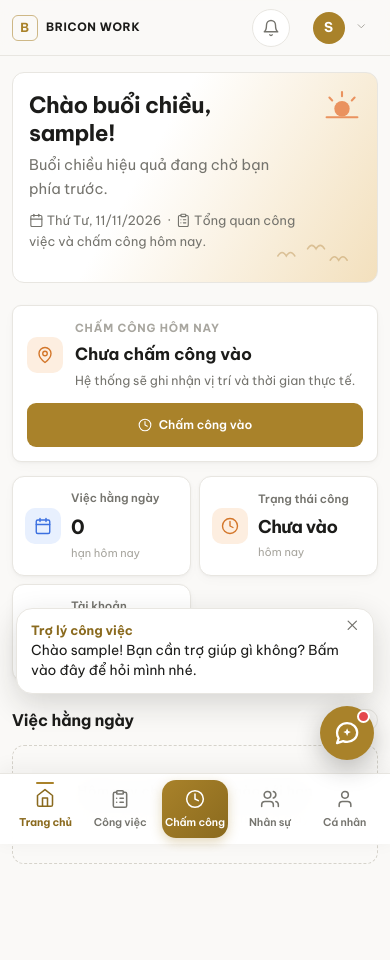
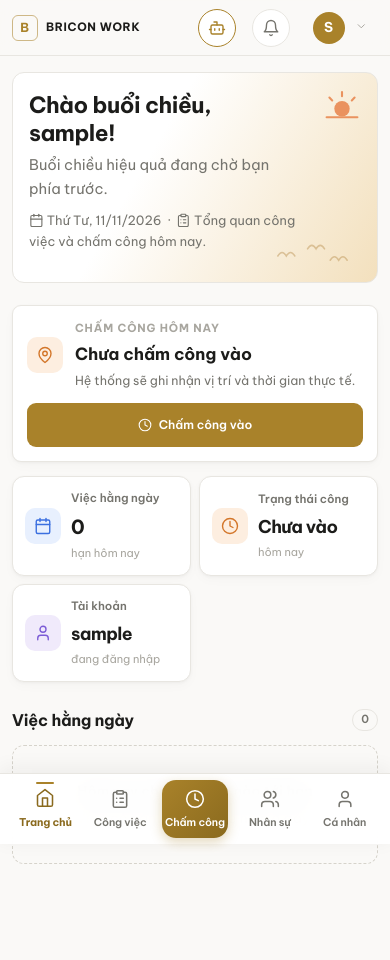
Before and after one commit to VuHoangITer/bricon_work, a Flask app: page / in a window 390 px wide. Run offline with Flask 3, Linux system fonts and the light colour scheme; the visitor is signed in with stand-in values (Sample User, id 1); data that the repository does not hold is empty; parts of the project's set-up code (start-up, migrations or seed data) failed here and were passed over.

Commit message:
Điện thoại: chuyển Trợ lý AI lên thanh đầu trang, bỏ bong bóng nổi

```diff
--- a/static/css/style.css
+++ b/static/css/style.css
@@ -664,6 +664,10 @@ input[readonly] { background:#f6f5f2; color:var(--muc-mo); }
 
 .topbar-chuong { width:38px; height:38px; display:grid; place-items:center; border-radius:50%; border:1px solid var(--vien); background:#fff; color:var(--muc-mo); font-size:1rem; transition:.15s ease; }
 .topbar-chuong .ic { width:18px; height:18px; vertical-align:0; }
+.topbar-ai { display:none; align-items:center; gap:6px; height:38px; padding:0 12px 0 4px; border-radius:19px; border:1px solid var(--vien); background:#fff; color:var(--muc); font:inherit; font-size:.78rem; font-weight:700; cursor:pointer; white-space:nowrap; }
+.topbar-ai img { width:30px; height:30px; border-radius:50%; object-fit:cover; background:#111; }
+.topbar-ai .ic { width:18px; height:18px; margin-left:6px; color:var(--chinh); }
+@media (max-width: 430px) { .topbar-ai { padding:3px; border-color:var(--chinh); } .topbar-ai span { display:none; } .topbar-ai .ic { margin:0 6px; } }
 .topbar-chuong:hover { border-color:var(--vien-dam); color:var(--muc); background:#fdfcfb; }
 
 .nut--lon { min-height:50px; font-size:.95rem; border-radius:12px; }
@@ -909,8 +913,10 @@ a.ql-dong:hover .ql-dong-ten strong, a.ql-dong:active .ql-dong-ten strong { colo
   .bn-muc--giua .bn-icon { color:#fff !important; }
   .bn-muc--giua.active { background:var(--den); color:#fff; box-shadow:0 4px 12px rgba(26,26,24,.28); }
   .bn-dem { position:absolute; top:0; right:calc(50% - 22px); min-width:18px; height:18px; padding:0 5px; border-radius:9px; background:#d64538; color:#fff; font-size:.64rem; font-weight:700; display:grid; place-items:center; border:2px solid #fff; }
-  body.da-dang-nhap .tl-chat-nut { bottom:calc(84px + env(safe-area-inset-bottom)); }
-  body.da-dang-nhap .tl-loi-chao { bottom:calc(150px + env(safe-area-inset-bottom)); }
+  /* Bong bóng AI nổi che nội dung trên điện thoại -> ẩn, mở bằng nút "Trợ lý AI" trên thanh đầu trang */
+  body.da-dang-nhap .tl-chat-nut, body.da-dang-nhap .tl-loi-chao { display:none !important; }
+  body.da-dang-nhap .topbar-ai { display:inline-flex; }
+  .topbar-brand-mobile strong { white-space:nowrap; }
 }
 @media (max-width: 680px) {
   .hub-luoi { grid-template-columns:1fr; gap:10px; }
--- a/templates/base.html
+++ b/templates/base.html
@@ -57,6 +57,10 @@
       <button class="menu-button" type="button" data-sidebar-open aria-label="Mở menu">{{ bi('menu') }}</button>
       <div class="topbar-brand-mobile"><span class="brand-mark brand-mark--small">B</span><strong>BRICON WORK</strong></div>
       <div class="topbar-right">
+        {# Điện thoại: bong bóng AI nổi bị ẩn (che nội dung) -> mở từ nút này #}
+        <button type="button" class="topbar-ai" onclick="document.getElementById('tl-chat-nut').click()" aria-label="Mở Trợ lý AI">
+          {% set _anh_ai = anh_tro_ly() %}{% if _anh_ai %}<img src="{{ _anh_ai }}" alt="">{% else %}{{ bi('bot') }}{% endif %}<span>Trợ lý AI</span>
+        </button>
         <a class="topbar-chuong" href="{{ url_for('thong_bao.danh_sach') }}" aria-label="Thông báo">{{ bi('bell') }}</a>
         <div class="tai-khoan-menu" id="tai-khoan-menu">
           <button type="button" class="tai-khoan-nut" id="nut-tai-khoan" aria-haspopup="true" aria-expanded="false">
```
